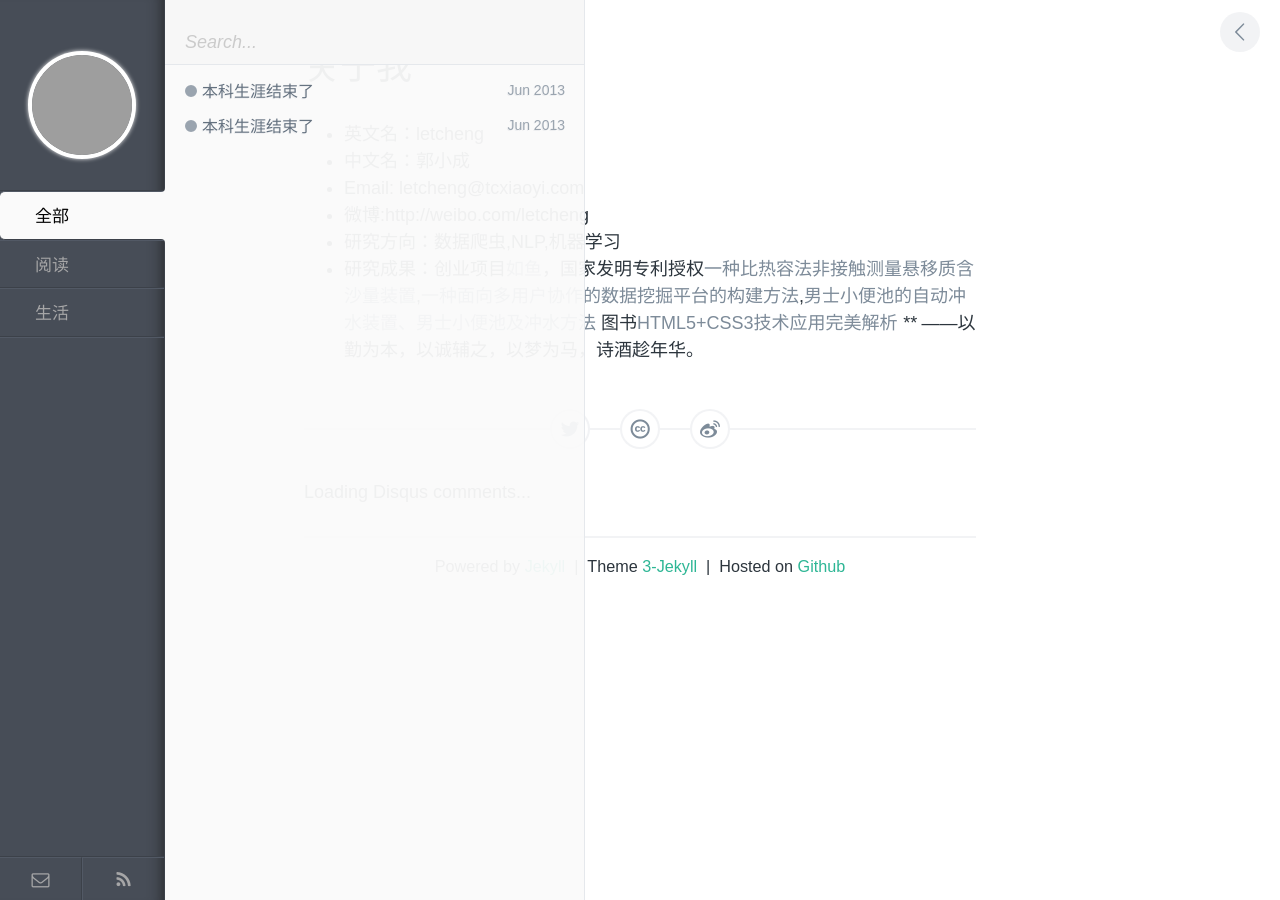
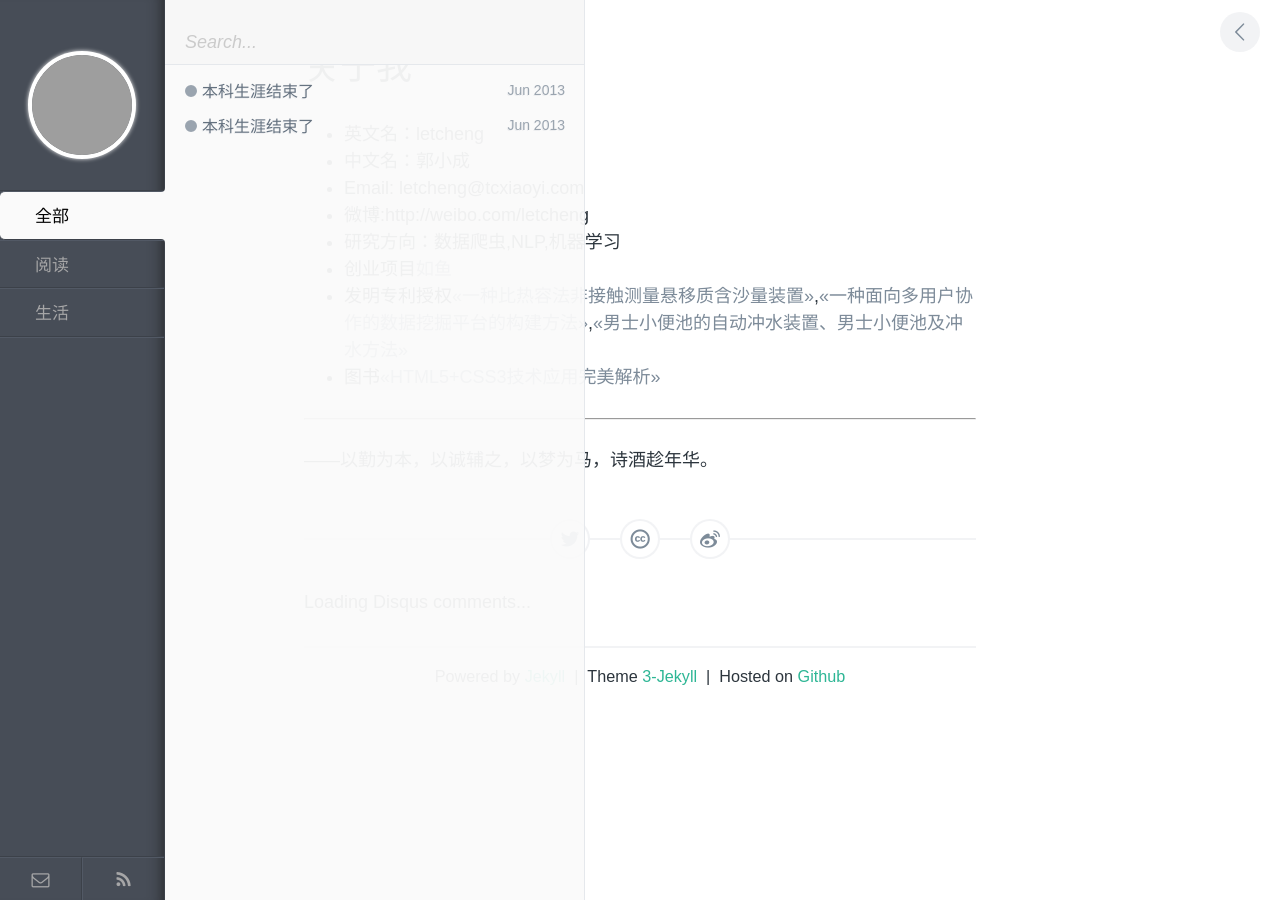
Before and after one commit to letcheng/letcheng.github.io, a Jekyll site: the page built from index.md, in a window 1280 px wide. Built offline with Jekyll 4.4.1, drawn with Linux system fonts in a browser that asks for light colours; comment, search, counter and statistics services are not loaded; part of the change alters nothing that is shown; grey boxes are pictures that could not be loaded.

Commit message:
初始化

```diff
--- a/index.md
+++ b/index.md
@@ -8,7 +8,9 @@ title: 关于我
 * Email: letcheng@tcxiaoyi.com
 * 微博:http://weibo.com/letcheng
 * 研究方向：数据爬虫,NLP,机器学习
-* 研究成果：创业项目[如鱼](http://fir.im/ruyu)，国家发明专利授权[一种比热容法非接触测量悬移质含沙量装置](http://www.soopat.com/Patent/201310398082),[一种面向多用户协作的数据挖掘平台的构建方法](http://www.soopat.com/Patent/201410059806),[男士小便池的自动冲水装置、男士小便池及冲水方法](http://www.soopat.com/Patent/201410132807)
-图书[HTML5+CSS3技术应用完美解析](http://baike.baidu.com/link?url=45RTScu131EOYi3IAUzR9gwlX0RbJz7MalMJwACaEZd9xvGAxLapMZvqCrQKgOrbVE7rd4aOFdfU9JFh6fHKDK)
+* 创业项目[如鱼](http://fir.im/ruyu)
+* 发明专利授权[<<一种比热容法非接触测量悬移质含沙量装置>>](http://www.soopat.com/Patent/201310398082),[<<一种面向多用户协作的数据挖掘平台的构建方法>>](http://www.soopat.com/Patent/201410059806),[<<男士小便池的自动冲水装置、男士小便池及冲水方法>>](http://www.soopat.com/Patent/201410132807)
+* 图书[<<HTML5+CSS3技术应用完美解析>>](http://baike.baidu.com/link?url=45RTScu131EOYi3IAUzR9gwlX0RbJz7MalMJwACaEZd9xvGAxLapMZvqCrQKgOrbVE7rd4aOFdfU9JFh6fHKDK)
+
 ****
 ——以勤为本，以诚辅之，以梦为马，诗酒趁年华。
```
